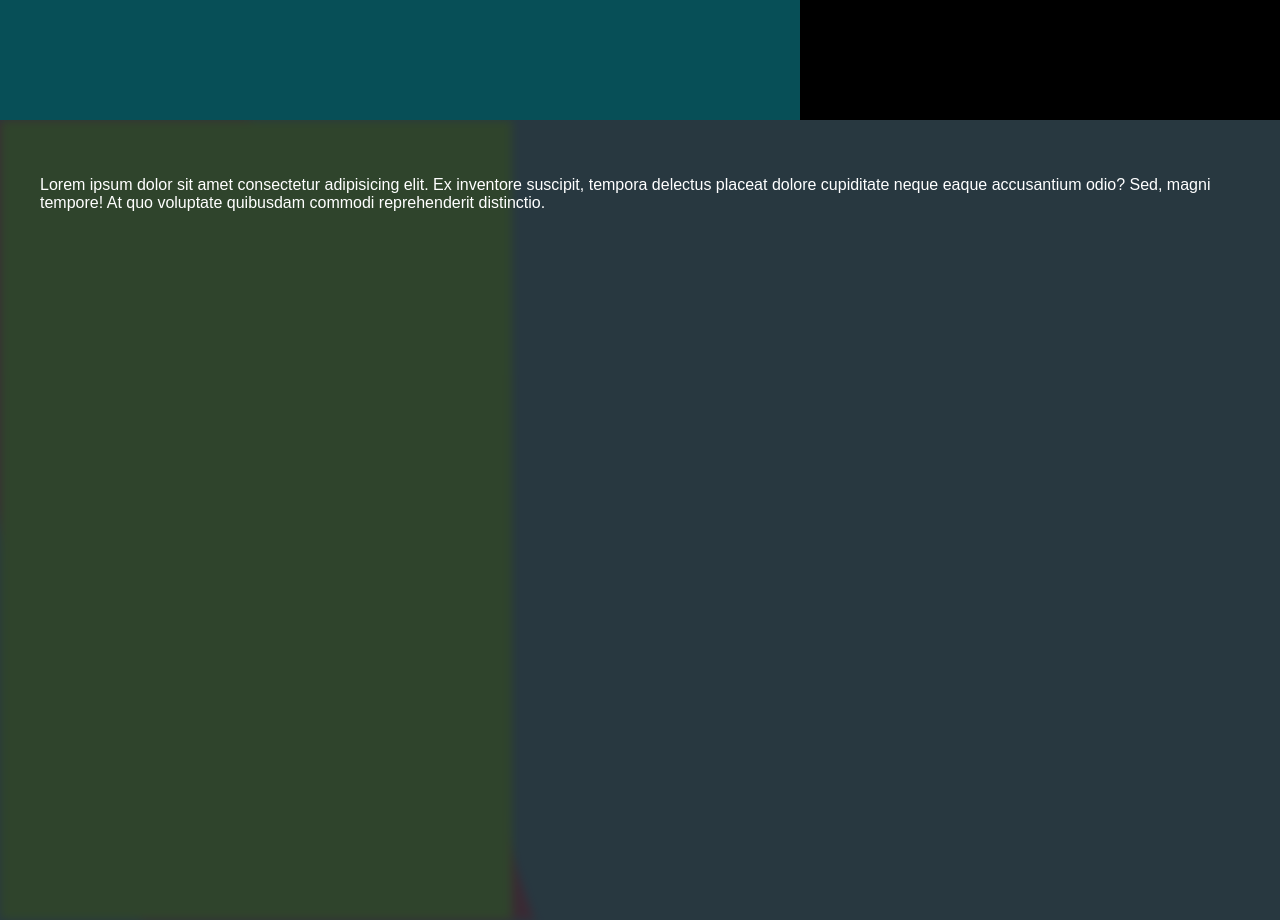
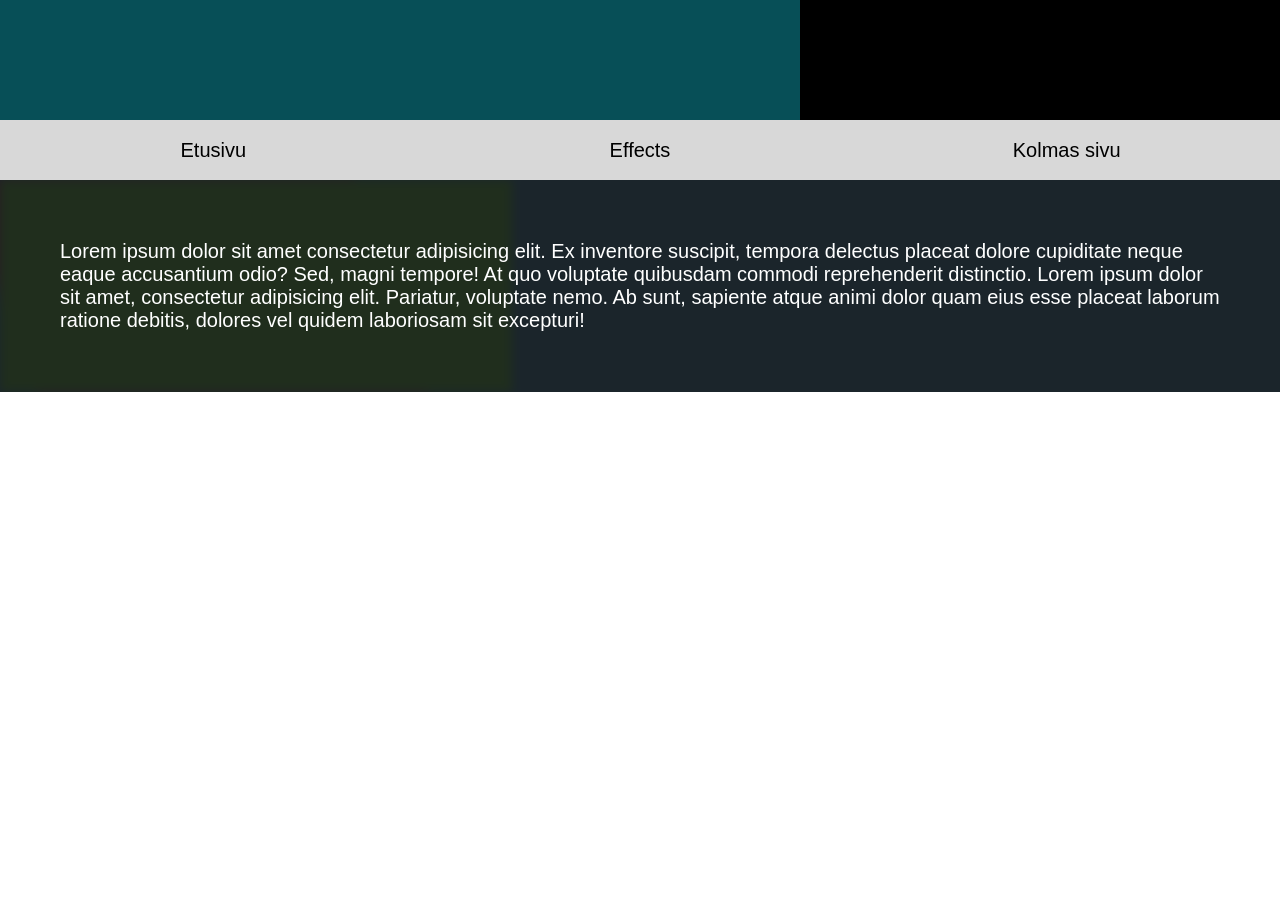
Before and after one commit to Leevis06/Leevis06.github.io, a plain HTML site: page index.html in a window 1280 px wide. Shown: the part 680-1600 px from the top of the page. After the commit the page ends 1072 px from the top, so only its background shows below. Drawn offline with Linux system fonts and the light colour scheme.

Commit message:
Commit #2
Navbar + changes

```diff
--- a/index.html
+++ b/index.html
@@ -5,6 +5,7 @@
     <meta name="viewport" content="width=device-width, initial-scale=1.0">
     <title>Leevi Sirkkilä</title>
     <link rel="stylesheet" href="style.css">
+    <script src="index.js"></script>
 </head>
 <body class="body">
     <div class= "banner">
@@ -16,12 +17,18 @@
         </div>
         <h1 class="mainHeader">Effects</h1>
     </div>
-    <div class="bcontainer">
-        <div class="tint"></div>
-        <div class="green-bar"></div>
-        <div class="pink-bar"></div>
-        <div style="width: 100%; height: 100vh; background-color: #86BBD8;position: absolute; top: 0;"></div>
-        <p style="padding: 40px; position: absolute; z-index: 1000; color: white;">Lorem ipsum dolor sit amet consectetur adipisicing elit. Ex inventore suscipit, tempora delectus placeat dolore cupiditate neque eaque accusantium odio? Sed, magni tempore! At quo voluptate quibusdam commodi reprehenderit distinctio.</p>
+    <div class="navbar">
+        <a href="index.html" class="navlink">Etusivu</a>
+        <a href="" class="navlink">Effects</a>
+        <a href="" class="navlink">Kolmas sivu</a>
+    </div>
+    <div>
+        <div class="bcontainer" id="el2">
+            <div class="tint"></div>
+            <div class="green-bar"></div>
+            <div class="pink-bar"></div>
+            <p id="el1">Lorem ipsum dolor sit amet consectetur adipisicing elit. Ex inventore suscipit, tempora delectus placeat dolore cupiditate neque eaque accusantium odio? Sed, magni tempore! At quo voluptate quibusdam commodi reprehenderit distinctio. Lorem ipsum dolor sit amet, consectetur adipisicing elit. Pariatur, voluptate nemo. Ab sunt, sapiente atque animi dolor quam eius esse placeat laborum ratione debitis, dolores vel quidem laboriosam sit excepturi!</p>
+        </div>
     </div>
 </body>
 </html>
--- /dev/null
+++ b/index.js
@@ -0,0 +1,3 @@
+document.addEventListener('DOMContentLoaded', function() {
+    document.getElementById('el2').style.height = `${document.getElementById('el1').offsetHeight}px`;
+}, false);
--- a/style.css
+++ b/style.css
@@ -13,6 +13,25 @@
 }
 
 
+.navbar {
+    display: grid;
+    grid-template-columns: 1fr 1fr 1fr;
+    grid-auto-rows: auto;
+    grid-auto-flow: row;
+    text-align: center;
+    height: 60px;
+    background-color: rgb(216, 216, 216);
+}
+
+.navlink {
+    font-size: 20px;
+    margin: auto !important;
+    text-decoration: none !important;
+    color: black !important;
+}
+
+
+
 .gridc2 {
     position: relative;
 }
@@ -20,7 +39,17 @@
 .bcontainer {
     overflow: hidden;
     position: relative !important;
-    height: 100vmin;
+    height: inherit;
+    background-color: #86BBD8;
+}
+
+.bcontainer p {
+    padding: 60px;
+    position: absolute;
+    z-index: 1000;
+    color: white;
+    font-size: 20px;
+    margin: 0;
 }
 
 .green-bar {
@@ -52,7 +81,7 @@
 .tint {
     width: 100%;
     height: 100%;
-    background-color: rgba(0, 0, 0, 0.7);
+    background-color: rgba(0, 0, 0, 0.8);
     position: absolute;
     top: 0;
     z-index: 10;
@@ -69,12 +98,13 @@
     grid-auto-rows: auto;
     grid-auto-flow: row;
     background-color: black;
+    box-shadow: rgba(54, 39, 51, 0.7) 0px 5px 20px 1px;
 }
 
 .mainHeader {
     padding: 20px;
-    position: relative;
     font-size: 100px;
+    font-family: 'Times New Roman', Times, serif;
     text-align: center;
     margin: auto !important;
     color: white !important;
```
